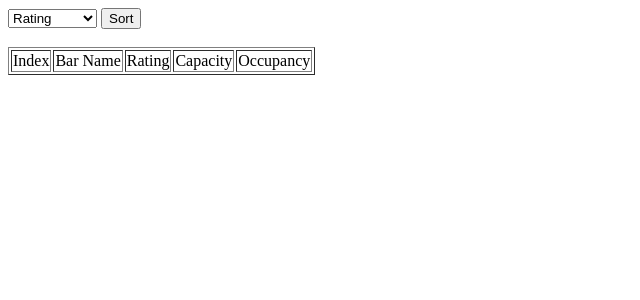
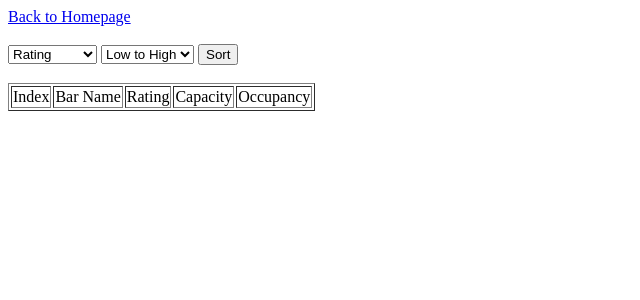
Before and after one commit to Software-Engineering-567/SE_minor, a Django app: page /YH15/filter/ in a window 1280 px wide. Shown: the top 300 px of the page, without its empty margins (0-640 px from the left). Run offline with Django 3.2, Linux system fonts and the light colour scheme; data comes from the database, SQL or seed files in the repository.

Commit message:
Sprint2 -v3: bugs fixed

```diff
--- a/YH15/templates/YH15/filter.html
+++ b/YH15/templates/YH15/filter.html
@@ -4,13 +4,19 @@
     <title>Filter Result</title>
 </head>
 <body>
-
+<a class="btn btn-primary" href="/YH15/">Back to Homepage</a>
+<br>
+<br>
 <form method="GET" action="{% url 'sort' %}">
     {% csrf_token %}
         <select name="sort_type">
             <option value="rating">Rating</option>
             <option value="capacity">Capacity</option>
             <option value="occupancy">Occupancy</option>
+        </select>
+        <select name="sort_order">
+            <option value="low_high">Low to High</option>
+            <option value="high_low">High to Low</option>
         </select>
     <input type="submit" value="Sort">
 </form>
--- a/YH15/templates/YH15/search.html
+++ b/YH15/templates/YH15/search.html
@@ -5,7 +5,9 @@
 </head>
 <body>
 
-
+<a class="btn btn-primary" href="/YH15/">Back to Homepage</a>
+<br>
+<br>
 <form method="GET" action="{% url 'sort' %}">
     {% csrf_token %}
         <select name="sort_type">
--- a/YH15/templates/YH15/sort.html
+++ b/YH15/templates/YH15/sort.html
@@ -23,6 +23,8 @@
     </tr>
     {% endfor %}
 </table>
+<br>
+<a class="btn btn-primary" href="/YH15/">Back to Homepage</a>
 
 </body>
 </html>
```
